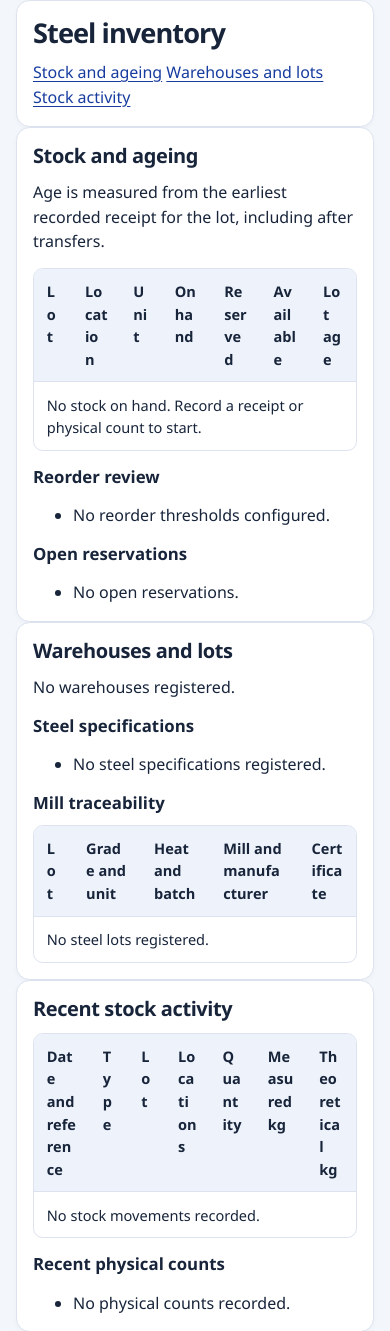
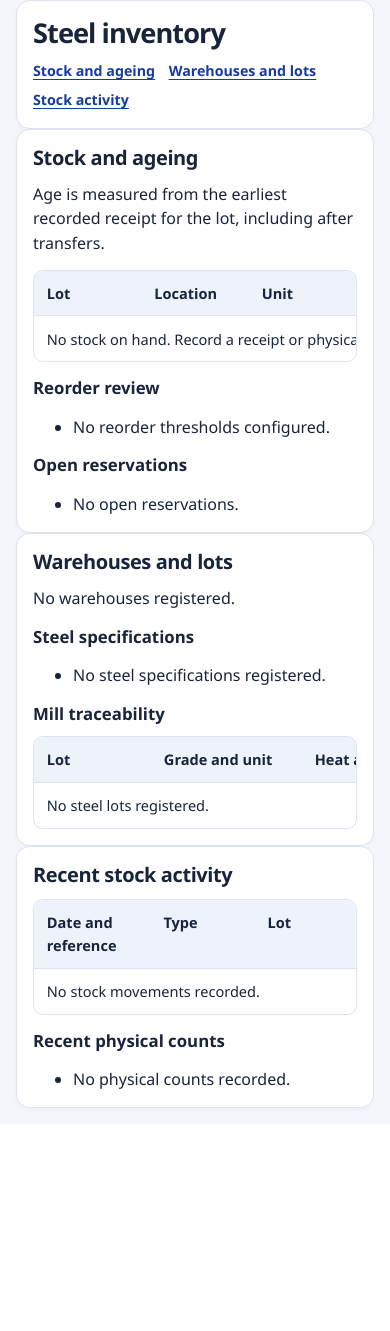
Before and after one commit to rnvjn2126/b2bproject, a Django app: template templates/inventory/overview.html in a window 390 px wide. Shown: the part 179-1510 px from the top of the page. After the commit the page ends 1292 px from the top, so only its background shows below. Run offline with Django 5.2, Linux system fonts and the light colour scheme; the template is opened without the code that fills it, so the values that code supplies are empty.

Commit message:
Keep inventory tables readable on phones

```diff
--- a/templates/inventory/overview.html
+++ b/templates/inventory/overview.html
@@ -3,12 +3,12 @@
 {% block books %}
 <section class="card">
   <h1>Steel inventory</h1>
-  <nav class="actions" aria-label="Inventory sections">
+  <nav class="record-actions" aria-label="Inventory sections">
     <a href="#stock">Stock and ageing</a>
     <a href="#traceability">Warehouses and lots</a>
     <a href="#activity">Stock activity</a>
   </nav>
-  <div class="actions">
+  <div class="record-actions">
     {% for key, action in actions.items %}
       <a href="{% url 'accounting:inventory:action' key %}">{{ action.0 }}</a>
     {% endfor %}
@@ -19,7 +19,7 @@
   <h2>Stock and ageing</h2>
   <p>Age is measured from the earliest recorded receipt for the lot, including after transfers.</p>
   <div class="table-scroll" tabindex="0" role="region" aria-label="Stock and ageing table">
-    <table>
+    <table class="table-wide">
       <thead><tr><th scope="col">Lot</th><th scope="col">Location</th><th scope="col">Unit</th><th scope="col">On hand</th><th scope="col">Reserved</th><th scope="col">Available</th><th scope="col">Lot age</th></tr></thead>
       <tbody>
         {% for row in ageing %}
@@ -65,7 +65,7 @@
   </ul>
   <h3>Mill traceability</h3>
   <div class="table-scroll" tabindex="0" role="region" aria-label="Mill traceability table">
-    <table>
+    <table class="table-wide">
       <thead><tr><th scope="col">Lot</th><th scope="col">Grade and unit</th><th scope="col">Heat and batch</th><th scope="col">Mill and manufacturer</th><th scope="col">Certificate</th></tr></thead>
       <tbody>
         {% for lot in lots %}
@@ -86,7 +86,7 @@
 <section class="card" id="activity">
   <h2>Recent stock activity</h2>
   <div class="table-scroll" tabindex="0" role="region" aria-label="Recent stock movements table">
-    <table>
+    <table class="table-wide">
       <thead><tr><th scope="col">Date and reference</th><th scope="col">Type</th><th scope="col">Lot</th><th scope="col">Locations</th><th scope="col">Quantity</th><th scope="col">Measured kg</th><th scope="col">Theoretical kg</th></tr></thead>
       <tbody>
         {% for movement in movements %}
```
Also changed, not shown: docs/ASSUMPTIONS_AND_QUESTIONS.md (+8 -0 lines).
